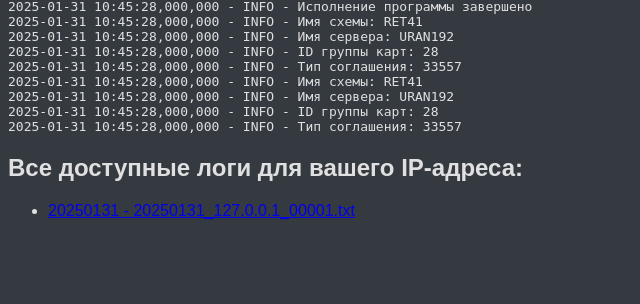
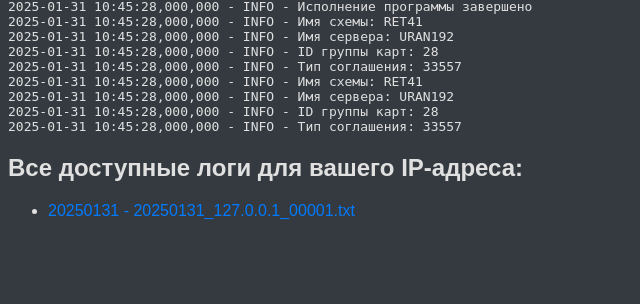
Before and after one commit to Piton2306/Auto_Client, a Flask app: page /view_log in a window 1280 px wide. Shown: the part 262-566 px from the top of the page, without its empty margins (0-640 px from the left). Run offline with Flask 2, Linux system fonts and the light colour scheme; parts of the project's set-up code (start-up, migrations or seed data) failed here and were passed over.

Commit message:
Стилизация ссылок на логи на странице view_log.html
- Изменен цвет текста ссылок на логи на синий.
- Убрано подчеркивание текста в ссылках на логи.

```diff
--- a/static/styles.css
+++ b/static/styles.css
@@ -48,3 +48,12 @@ h1 {
     transform: translateY(0);
     box-shadow: 0 4px 6px rgba(0, 0, 0, 0.1);
 }
+
+.log-link {
+    color: #007bff; /* Синий цвет текста */
+    text-decoration: none; /* Убираем подчеркивание */
+}
+
+.log-link:hover {
+    text-decoration: underline; /* Добавляем подчеркивание при наведении */
+}
--- a/templates/view_log.html
+++ b/templates/view_log.html
@@ -20,7 +20,7 @@
     <ul>
         {% for date, log_file in log_files %}
             <li>
-                <a href="/view_log_by_date/{{ date }}/{{ log_file }}">{{ date }} - {{ log_file }}</a>
+                <a href="/view_log_by_date/{{ date }}/{{ log_file }}" class="log-link">{{ date }} - {{ log_file }}</a>
             </li>
         {% endfor %}
     </ul>
```
